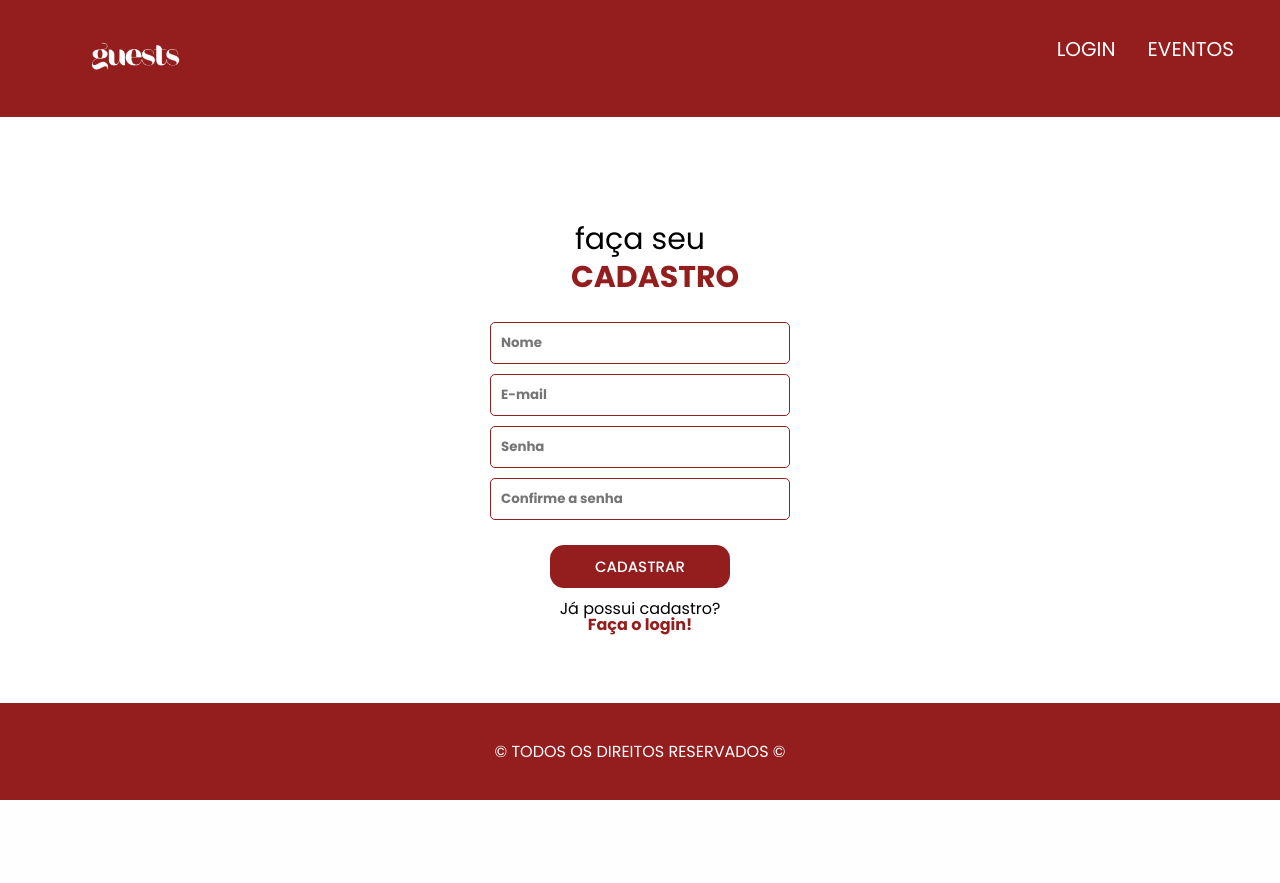
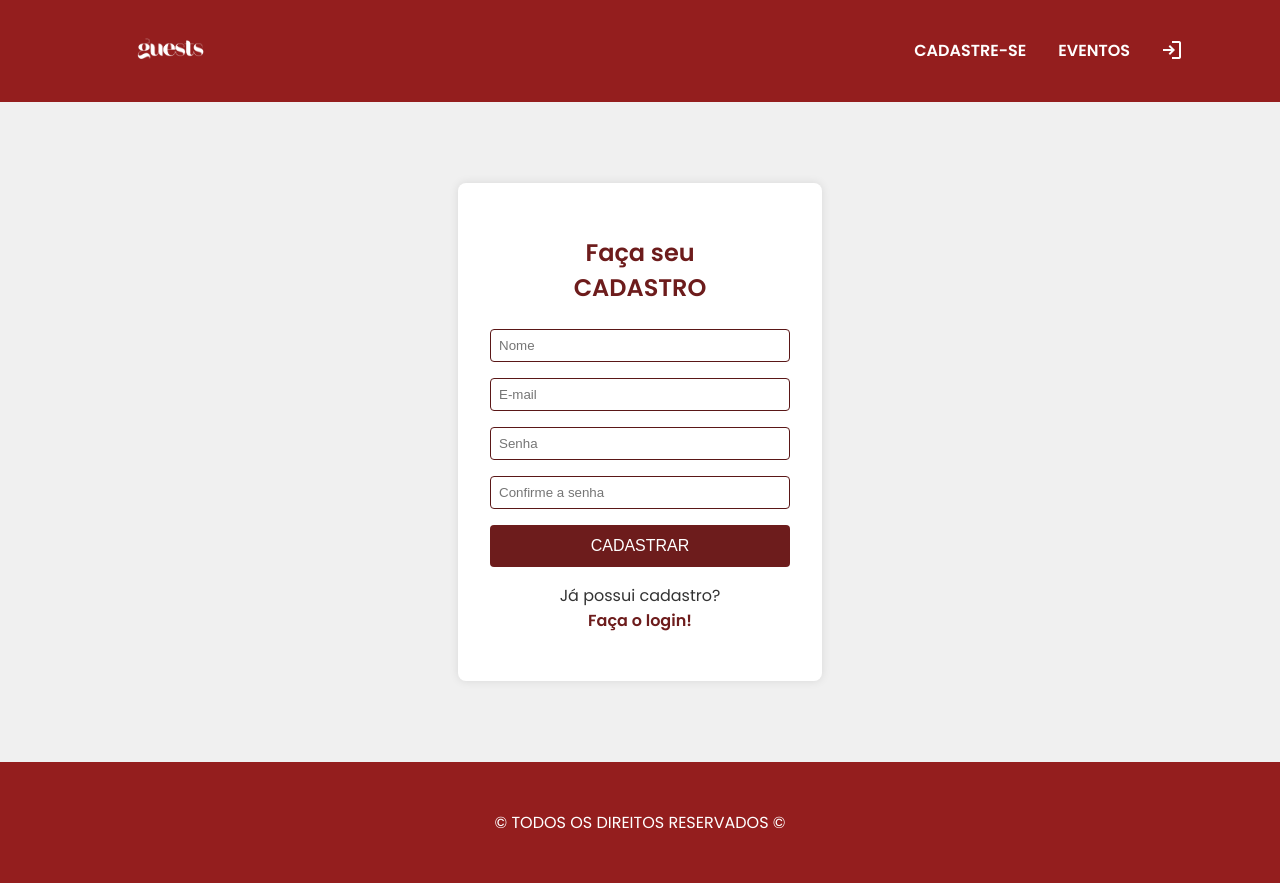
Before and after one commit to LuisgrbDev/PI_backend, a PHP site: page /frontend/cadastro.html in a window 1280 px wide. Before the commit the page ends 800 px from the top, so only its background shows below. Run offline with PHP 8.4, Linux system fonts and the light colour scheme.

Commit message:
subbindo alterações, subindo header com icons

```diff
--- a/frontend/cadastro.html
+++ b/frontend/cadastro.html
@@ -1,45 +1,44 @@
 <!DOCTYPE html>
-<html lang="pt-br">
+<html lang="pt-BR">
 
 <head>
     <meta charset="UTF-8">
     <meta name="viewport" content="width=device-width, initial-scale=1.0">
-    <link rel="preconnect" href="https://fonts.googleapis.com">
-    <link rel="preconnect" href="https://fonts.gstatic.com" crossorigin>
-    <link
-        href="https://fonts.googleapis.com/css2?family=Poppins:ital,wght@0,100;0,200;0,300;0,400;0,500;0,600;0,700;0,800;0,900;1,100;1,200;1,300;1,400;1,500;1,600;1,700;1,800;1,900&display=swap"
-        rel="stylesheet">
     <title>Cadastro</title>
     <link rel="stylesheet" href="../frontend/css/cadastro.css">
+    <link rel="stylesheet" href="https://fonts.googleapis.com/css2?family=Material+Symbols+Outlined:opsz,wght,FILL,GRAD@20..48,100..700,0..1,-50..200" />
+    <link href="https://fonts.googleapis.com/css2?family=Poppins:wght@400;500;600&display=swap" rel="stylesheet">
 </head>
 
 <body>
-
     <header>
-        <ul class="lista-nav">
-            <div class="logo"><li><a href="login.html"><img src="../assets/logo.png" alt=""></a></li></div>
+        <div class="logo-img"><a href="login.html"><img src="../assets/logo.png" alt="Logo"></a></div>
+        <nav>
+            <ul>
+                <li><a href="cadastro.html">CADASTRE-SE</a></li>
                 <li><a href="eventos.html">EVENTOS</a></li>
-            <li><a href="login.html">LOGIN</a></li>
+                <span class="material-symbols-outlined">login</span>
             </ul>
+        </nav>
     </header>
 
-    <div id="form-container">
+    <main>
+        <div class="form-container">
+            <h2>Faça seu <br> <span class="form-text">CADASTRO</span></h2>
             <form action="#" method="post">
-           <div class="titulo"> <h2 >faça seu <span>CADASTRO</span></h2></div>
-            <input type="text" name="nome" placeholder="Nome"><br>
-            <input type="email" name="E-mail" placeholder="E-mail"><br>
-            <input type="text" name="Senha" placeholder="Senha"><br>
-            <input type="text" name="Senha" placeholder="Confirme a senha"><br>
+                <input type="text" name="nome" placeholder="Nome" required>
+                <input type="email" name="email" placeholder="E-mail" required>
+                <input type="password" name="senha" placeholder="Senha" required>
+                <input type="password" name="confirma_senha" placeholder="Confirme a senha" required>
                 <button type="submit">CADASTRAR</button>
-           <div class="japossui"> <p>Já possui cadastro? <br></p>
-            <a href="login.html"><span><p>Faça o login!</p></span></a></div>
             </form>
+            <p>Já possui cadastro? <br><a href="login.html">Faça o login!</a></p>
         </div>
+    </main>
 
     <footer>
-        <p>© TODOS OS DIREITOS RESERVADOS ©</p>
+        <p class="text-rodape">© TODOS OS DIREITOS RESERVADOS ©</p>
     </footer>
-
 </body>
 
 </html>
--- a/frontend/css/cadastro.css
+++ b/frontend/css/cadastro.css
@@ -1,118 +1,127 @@
 body {
-    font-family: 'Poppins', 'sans-serif';
+    font-family: "Poppins", sans-serif;
+    margin: 0;
+    background-color: #f0f0f0;
+}
+
+@import url('https://fonts.googleapis.com/css2?family=Poppins:ital,wght@0,100;0,200;0,300;0,400;0,500;0,600;0,700;0,800;0,900;1,100;1,200;1,300;1,400;1,500;1,600;1,700;1,800;1,900&display=swap');
+
+header {
+    background-color: #941E1E;
+    color: white;
+    display: flex;
+    justify-content: space-between;
+    align-items: center;
+    padding: 2rem 6rem;
+}
+
+.logo-img img {
+    max-width: 150px;
+    height: auto;
+}
+
+header nav ul {
+    list-style: none;
+    display: flex;
     margin: 0;
     padding: 0;
+}
 
+header nav ul li {
+    margin-left: 2rem;
 }
-header, footer {
-    background-color: #941E1E;
-    color: #fff;
+
+header nav ul li a {
+    color: white;
+    text-decoration: none;
+    font-weight: bold;
+}
+
+.material-symbols-outlined {
+    font-variation-settings:
+        'FILL' 0,
+        'wght' 400,
+        'GRAD' 0,
+        'opsz' 24;
+    padding-left: 30px;
+}
+
+main {
+    display: flex;
+    justify-content: center;
+    align-items: center;
+    height: calc(100vh - 140px);
+}
+
+.form-container {
+    background-color: white;
+    padding: 2rem;
+    border-radius: 8px;
+    box-shadow: 0 0 10px rgba(0, 0, 0, 0.1);
     text-align: center;
-    padding: 20px 0;
+    width: 300px;
 }
 
 h2 {
-   font-weight: 400;
-   font-size: 30px;
-
+    margin-bottom: 1.5rem;
+    color: #6D1C1C;
 }
 
-.titulo span  {
-    display: block;
-    margin-left:30px;
-    line-height: 30px;
-    font-weight: bold;
-    color: #941E1E;
-
+.form-text {
+    color: #6D1C1C;
 }
 
-.japossui span  {
-    display: block;
-    font-weight: bold;
-    color: #941E1E;
-
+form {
+    display: flex;
+    flex-direction: column;
 }
 
-.japossui p {
-    line-height: 0px;
+input[type="text"], input[type="email"], input[type="password"] {
+    padding: 0.5rem;
+    margin-bottom: 1rem;
+    border: 1px solid #5a1717;
+    border-radius: 4px;
 }
 
-.logo img {
-    max-width: 200px;
-    height: auto;
+button {
+    background-color: #6D1C1C;
+    color: white;
+    padding: 0.75rem;
+    border: none;
+    border-radius: 4px;
+    cursor: pointer;
+    font-size: 1rem;
 }
 
-.logo {
-    margin-left: 20px;
+button:hover {
+    background-color: #5a1717;
+}
+
+p {
+    margin-top: 1rem;
+    color: #333;
+}
+
+.text-rodape {
+    color: white;
+}
+
+p a {
+    color: #6D1C1C;
+    text-decoration: none;
+    font-weight: bold;
+}
+
+p a:hover {
+    text-decoration: underline;
 }
 
 footer {
-    position: fixed;
+    background-color: #941E1E;
+    color: white;
+    text-align: center;
+    padding: 2rem 0;
+    position: relative;
     bottom: 0;
     width: 100%;
-
-
 }
-
-a {
-    text-decoration: none;
-}
-#form-container {
-    text-align: center;
-    margin-top: 100px;
-
-
-}
-input[type="text"], input[type="email"], button {
-    padding: 10px;
-    margin: 5px;
-    width: 300px;
-    border-radius: 5px;
-    border: 1px solid #941E1E;
-    box-sizing: border-box;
-    font-family: "Poppins";
-    font-weight: 650;
-}
-button {
-    background-color: #941E1E;
-    color: white;
-    border: none;
-    cursor: pointer;
-    font-weight: 500;
-    font-family: 'Poppins';
-    font-size: 15px;
-    border-radius: 14px;
-    width: 180px;
-    padding: 10px;
-    margin-top: 20px;
-}
-button:hover {
-    background-color: #ffffff;
-    color: #941E1E;
-    font-weight: 500;
-}
-.lista-nav {
-list-style-type: none;
-margin: 0;
-padding: 0;
-overflow: hidden;
-font-size: 20px;
-padding-right: 30px;
-}
-
-.lista-nav li {
-float: right;
-
-}
-
-.lista-nav li:first-child {
-float: left;
-}
-
-.lista-nav li a {
-display: block;
-color: white;
-text-align: center;
-padding: 14px 16px;
-text-decoration: none;
-}
--- a/frontend/listaConvidados.html
+++ b/frontend/listaConvidados.html
@@ -6,6 +6,7 @@
     <link rel="preconnect" href="https://fonts.googleapis.com">
     <link rel="preconnect" href="https://fonts.gstatic.com" crossorigin>
     <link href="https://fonts.googleapis.com/css2?family=Poppins:wght@400;600&display=swap" rel="stylesheet">
+    <link rel="stylesheet" href="https://fonts.googleapis.com/css2?family=Material+Symbols+Outlined:opsz,wght,FILL,GRAD@20..48,100..700,0..1,-50..200" />
     <title>Numanice | Campinas</title>
     <link rel="stylesheet" href="../frontend/css/listaConvidados.css">
 </head>
@@ -17,6 +18,9 @@
             </div>
             <li><a href="eventos.html">EVENTOS</a></li>
             <li><a href="cadastro.html">CADASTRE-SE</a></li>
+            <span class="material-symbols-outlined">
+                login
+                </span>
         </ul>
     </header>
 
```
Also changed, not shown: backend/controller/controllerUsuarios.php (+22 -13 lines), backend/model/modelUsuarios.php (+45 -32 lines), dashboard.php (added, +50 -0 lines), frontend/css/eventos.css (+81 -80 lines), frontend/css/listaConvidados.css (+10 -0 lines), frontend/css/login.css (+10 -0 lines), frontend/eventos.html (+53 -38 lines), frontend/login.html (+8 -4 lines), login.php (added, +21 -0 lines). Lines whose indentation alone changed are shown as unchanged.
